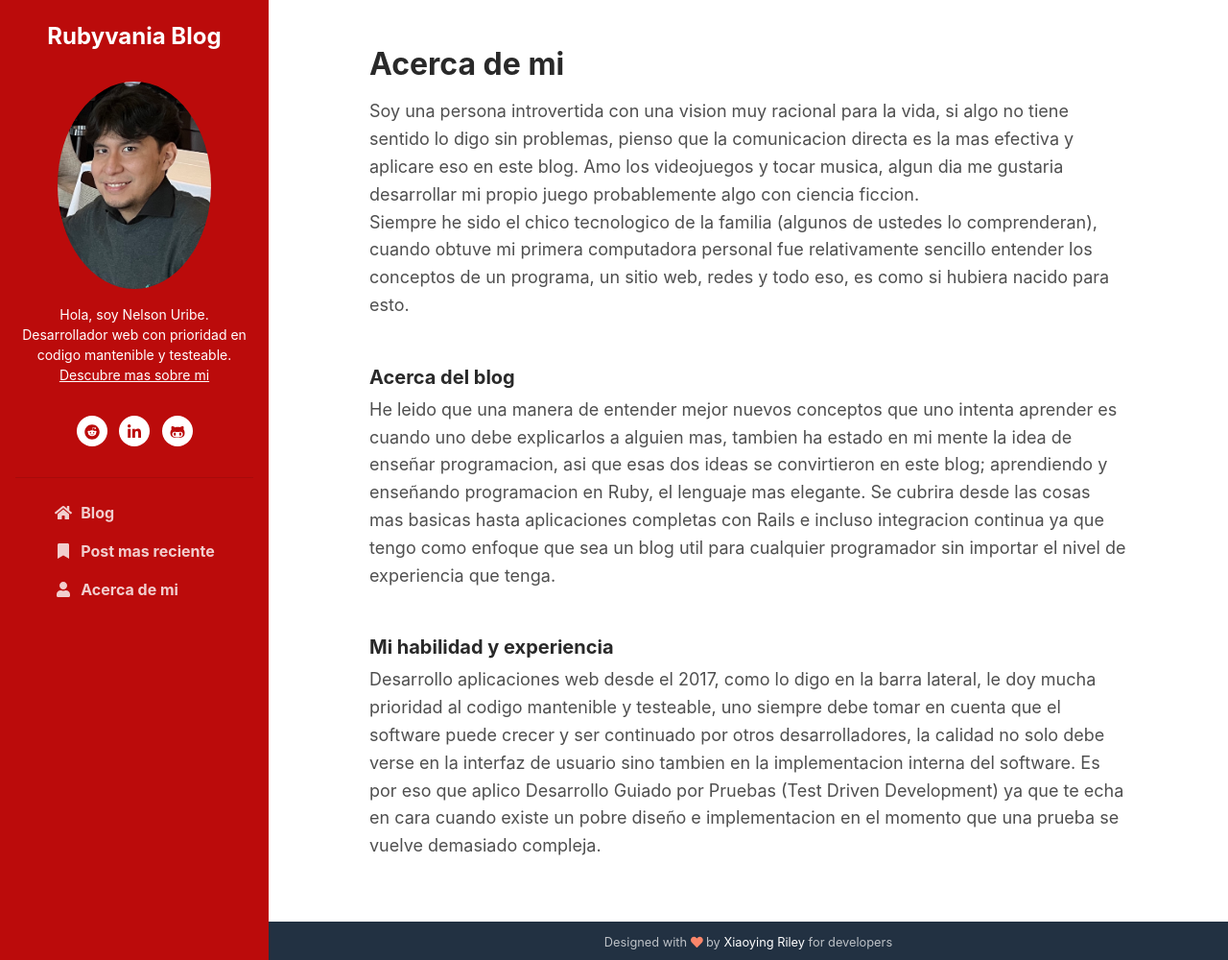
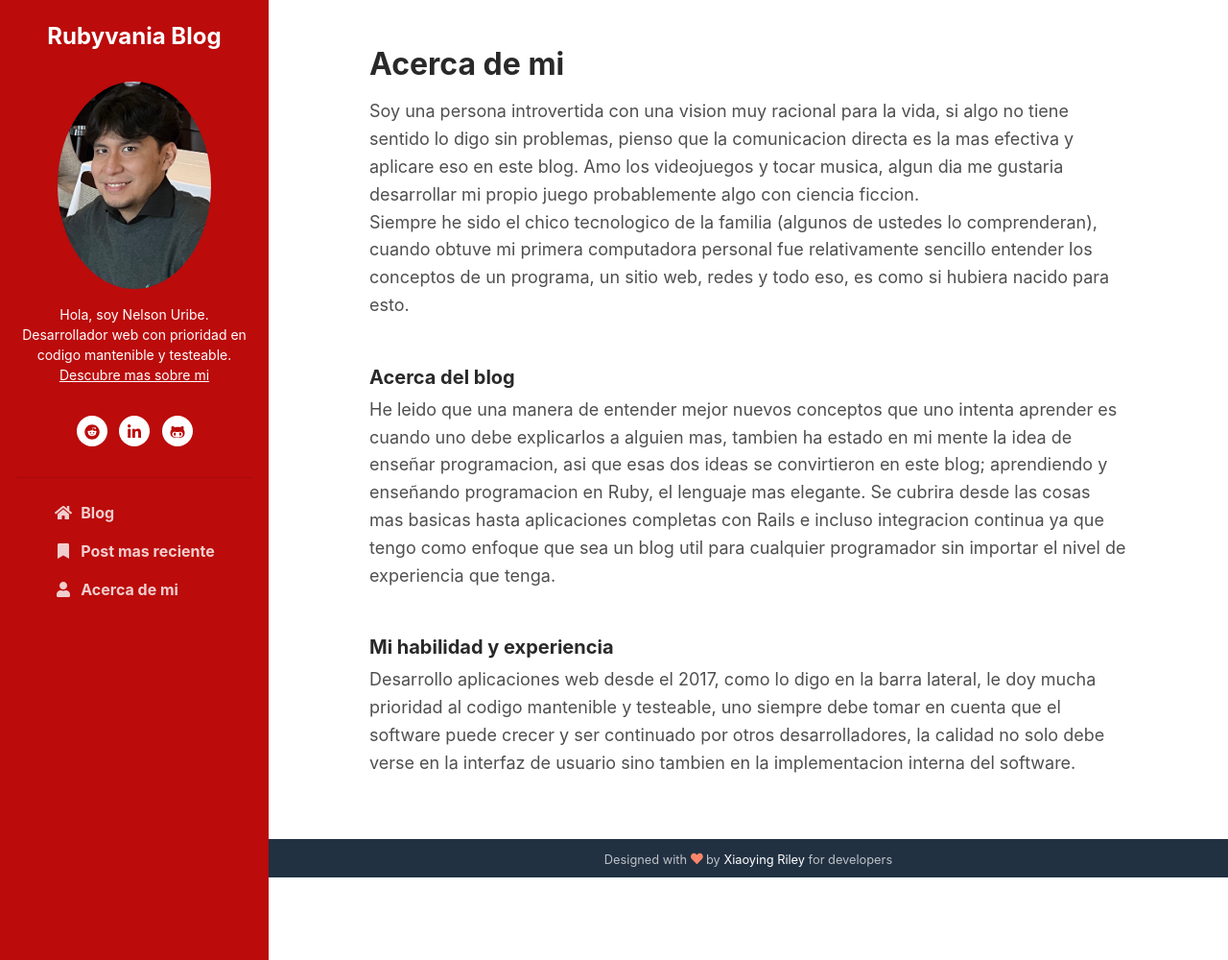
Before and after one commit to hollow-hunter/rubyvania-blog, a Jekyll site: the page built from about.html, in a window 1280 px wide and 1000 px high. Shown: the whole window at 96% size. Built offline with Jekyll 4.4.1, drawn with Linux system fonts in a browser that asks for light colours; comment, search, counter and statistics services are not loaded.

Commit message:
Update about me

```diff
--- a/about.html
+++ b/about.html
@@ -15,7 +15,7 @@ layout: default
 		</p>
 		<h5 class="mt-5">Mi habilidad y experiencia</h5>
 		<p>
-			Desarrollo aplicaciones web desde el 2017, como lo digo en la barra lateral, le doy mucha prioridad al codigo mantenible y testeable, uno siempre debe tomar en cuenta que el software puede crecer y ser continuado por otros desarrolladores, la calidad no solo debe verse en la interfaz de usuario sino tambien en la implementacion interna del software.	Es por eso que aplico Desarrollo Guiado por Pruebas (Test Driven Development) ya que te echa en cara cuando existe un pobre diseño e implementacion en el momento que una prueba se vuelve demasiado compleja.
+			Desarrollo aplicaciones web desde el 2017, como lo digo en la barra lateral, le doy mucha prioridad al codigo mantenible y testeable, uno siempre debe tomar en cuenta que el software puede crecer y ser continuado por otros desarrolladores, la calidad no solo debe verse en la interfaz de usuario sino tambien en la implementacion interna del software.
 		</p>
 	</div>
 </article>
```
